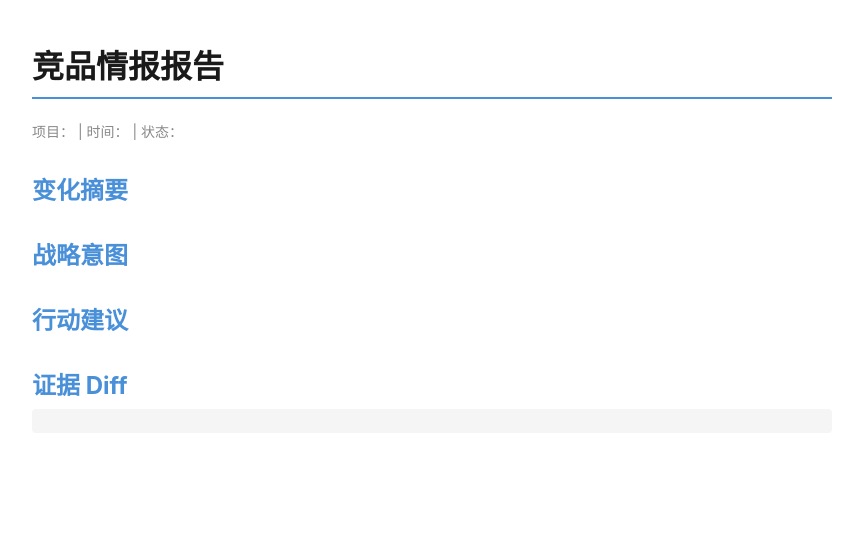
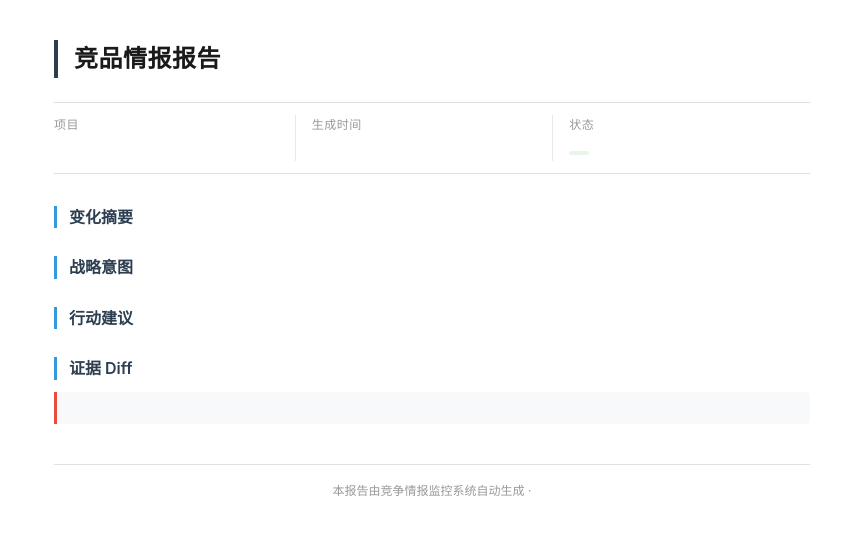
Before and after one commit to Melody4j/ai-workshop, a Python web app: template backend/templates/reports/report.html.j2 in a window 1280 px wide. Shown: the top 539 px of the page, without its empty margins (208-1049 px from the left). Run offline with Jinja, Linux system fonts and the light colour scheme; the template is opened without the code that fills it, so the values that code supplies are empty.

Commit message:
feat: HTML 报告模板重写为商务报告风
- 左色边 + 分级标题 + 排版留白 + 专业配色
- 元信息区改为 flex 三列布局（项目/时间/状态）
- 证据 Diff 区红色左边框 + 等宽字体 + 浅灰底
- 底部自动生成提示含时间戳

```diff
--- a/backend/templates/reports/report.html.j2
+++ b/backend/templates/reports/report.html.j2
@@ -5,42 +5,158 @@
     <meta name="viewport" content="width=device-width, initial-scale=1.0">
     <title>竞品情报报告 - {{ feed.project.project_name }}</title>
     <style>
-        body { font-family: -apple-system, BlinkMacSystemFont, "Segoe UI", Roboto, sans-serif; max-width: 800px; margin: 0 auto; padding: 20px; color: #333; }
-        h1 { color: #1a1a1a; border-bottom: 2px solid #4a90d9; padding-bottom: 10px; }
-        h2 { color: #4a90d9; margin-top: 30px; }
-        .meta { color: #888; font-size: 14px; margin-bottom: 20px; }
-        .field { margin-bottom: 20px; }
-        .field h2 { margin-bottom: 8px; }
-        .field p { line-height: 1.6; white-space: pre-wrap; }
-        .evidence { background: #f5f5f5; padding: 12px; border-radius: 4px; font-family: monospace; font-size: 13px; }
+        * { margin: 0; padding: 0; box-sizing: border-box; }
+        body {
+            font-family: -apple-system, BlinkMacSystemFont, "Segoe UI", Roboto, "Helvetica Neue", Arial, sans-serif;
+            max-width: 820px;
+            margin: 0 auto;
+            padding: 40px 32px;
+            color: #333;
+            background: #fff;
+            line-height: 1.6;
+        }
+
+        /* 标题区 */
+        .report-header {
+            border-left: 4px solid #2c3e50;
+            padding-left: 16px;
+            margin-bottom: 24px;
+        }
+        .report-header h1 {
+            font-size: 24px;
+            color: #1a1a1a;
+            font-weight: 700;
+            letter-spacing: 0.5px;
+        }
+
+        /* 元信息区 */
+        .meta-bar {
+            display: flex;
+            flex-wrap: wrap;
+            gap: 0;
+            border-top: 1px solid #e0e0e0;
+            border-bottom: 1px solid #e0e0e0;
+            padding: 12px 0;
+            margin-bottom: 32px;
+        }
+        .meta-item {
+            flex: 1;
+            min-width: 200px;
+            padding: 0 16px;
+            border-right: 1px solid #e8e8e8;
+        }
+        .meta-item:last-child { border-right: none; }
+        .meta-item:first-child { padding-left: 0; }
+        .meta-label {
+            font-size: 12px;
+            color: #999;
+            text-transform: uppercase;
+            letter-spacing: 0.5px;
+            margin-bottom: 4px;
+        }
+        .meta-value {
+            font-size: 14px;
+            color: #333;
+            font-weight: 500;
+        }
+        .status-badge {
+            display: inline-block;
+            padding: 2px 10px;
+            border-radius: 3px;
+            font-size: 12px;
+            font-weight: 600;
+            background: #e8f5e9;
+            color: #2e7d32;
+        }
+
+        /* 正文区 */
+        .section {
+            margin-bottom: 28px;
+        }
+        .section-title {
+            font-size: 16px;
+            color: #2c3e50;
+            font-weight: 600;
+            border-left: 3px solid #3498db;
+            padding-left: 12px;
+            margin-bottom: 12px;
+            line-height: 1.4;
+        }
+        .section-content {
+            font-size: 14px;
+            color: #333;
+            line-height: 1.8;
+            white-space: pre-wrap;
+            padding-left: 15px;
+        }
+
+        /* 证据 Diff 区 */
+        .evidence {
+            background: #f8f9fa;
+            border-left: 3px solid #e74c3c;
+            padding: 16px 16px 16px 19px;
+            border-radius: 0 4px 4px 0;
+            font-family: "SF Mono", "Fira Code", "Consolas", monospace;
+            font-size: 13px;
+            line-height: 1.7;
+            color: #555;
+            white-space: pre-wrap;
+            overflow-x: auto;
+        }
+
+        /* 底部 */
+        .report-footer {
+            margin-top: 40px;
+            padding-top: 16px;
+            border-top: 1px solid #e0e0e0;
+            font-size: 12px;
+            color: #999;
+            text-align: center;
+        }
     </style>
 </head>
 <body>
-    <h1>竞品情报报告</h1>
-    <div class="meta">
-        项目：{{ feed.project.project_name }} |
-        时间：{{ feed.published_at.strftime("%Y-%m-%d %H:%M") }} |
-        状态：{{ feed.job_status }}
+    <div class="report-header">
+        <h1>竞品情报报告</h1>
     </div>
 
-    <div class="field">
-        <h2>变化摘要</h2>
-        <p>{{ feed.change_summary }}</p>
+    <div class="meta-bar">
+        <div class="meta-item">
+            <div class="meta-label">项目</div>
+            <div class="meta-value">{{ feed.project.project_name }}</div>
+        </div>
+        <div class="meta-item">
+            <div class="meta-label">生成时间</div>
+            <div class="meta-value">{{ feed.published_at.strftime("%Y-%m-%d %H:%M") }}</div>
+        </div>
+        <div class="meta-item">
+            <div class="meta-label">状态</div>
+            <div class="meta-value"><span class="status-badge">{{ feed.job_status }}</span></div>
+        </div>
     </div>
 
-    <div class="field">
-        <h2>战略意图</h2>
-        <p>{{ feed.strategic_intent }}</p>
+    <div class="section">
+        <div class="section-title">变化摘要</div>
+        <div class="section-content">{{ feed.change_summary }}</div>
     </div>
 
-    <div class="field">
-        <h2>行动建议</h2>
-        <p>{{ feed.action_suggestion }}</p>
+    <div class="section">
+        <div class="section-title">战略意图</div>
+        <div class="section-content">{{ feed.strategic_intent }}</div>
     </div>
 
-    <div class="field">
-        <h2>证据 Diff</h2>
+    <div class="section">
+        <div class="section-title">行动建议</div>
+        <div class="section-content">{{ feed.action_suggestion }}</div>
+    </div>
+
+    <div class="section">
+        <div class="section-title">证据 Diff</div>
         <div class="evidence">{{ feed.evidence_diff }}</div>
+    </div>
+
+    <div class="report-footer">
+        本报告由竞争情报监控系统自动生成 · {{ feed.published_at.strftime("%Y-%m-%d %H:%M") }}
     </div>
 </body>
 </html>
```
